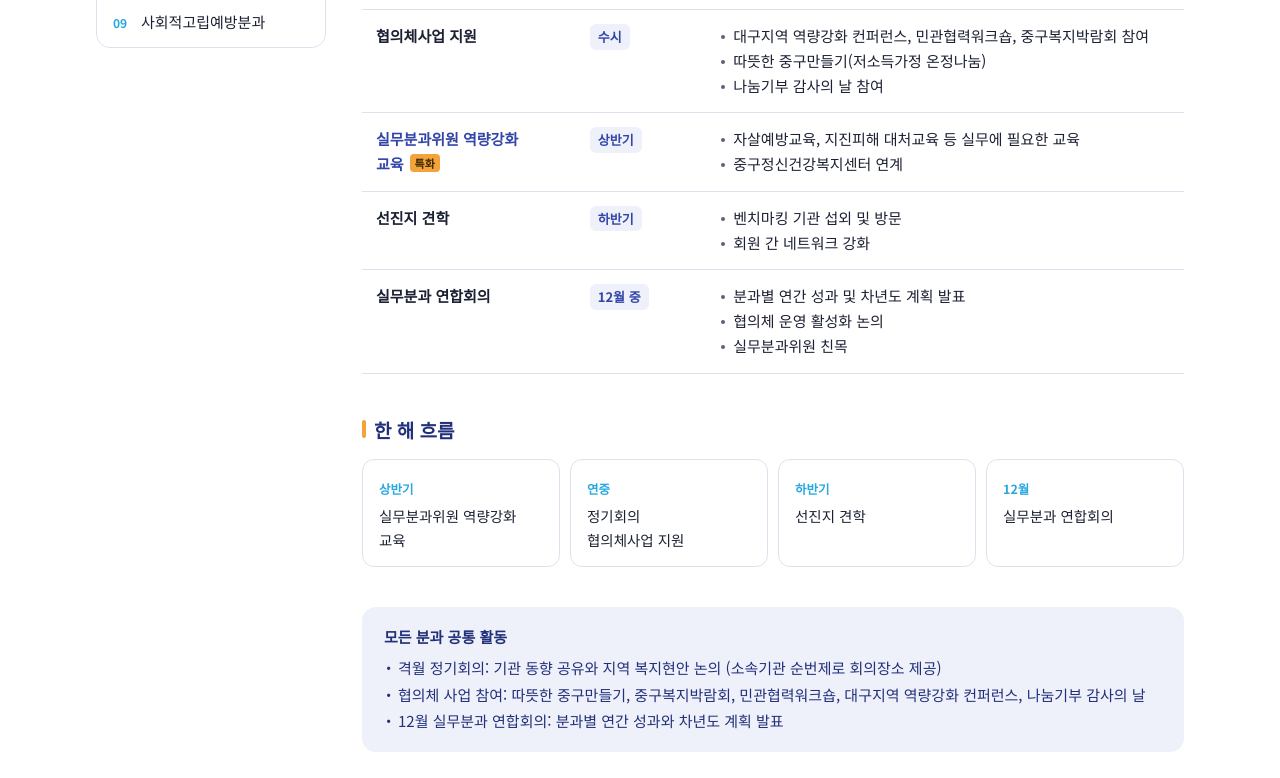
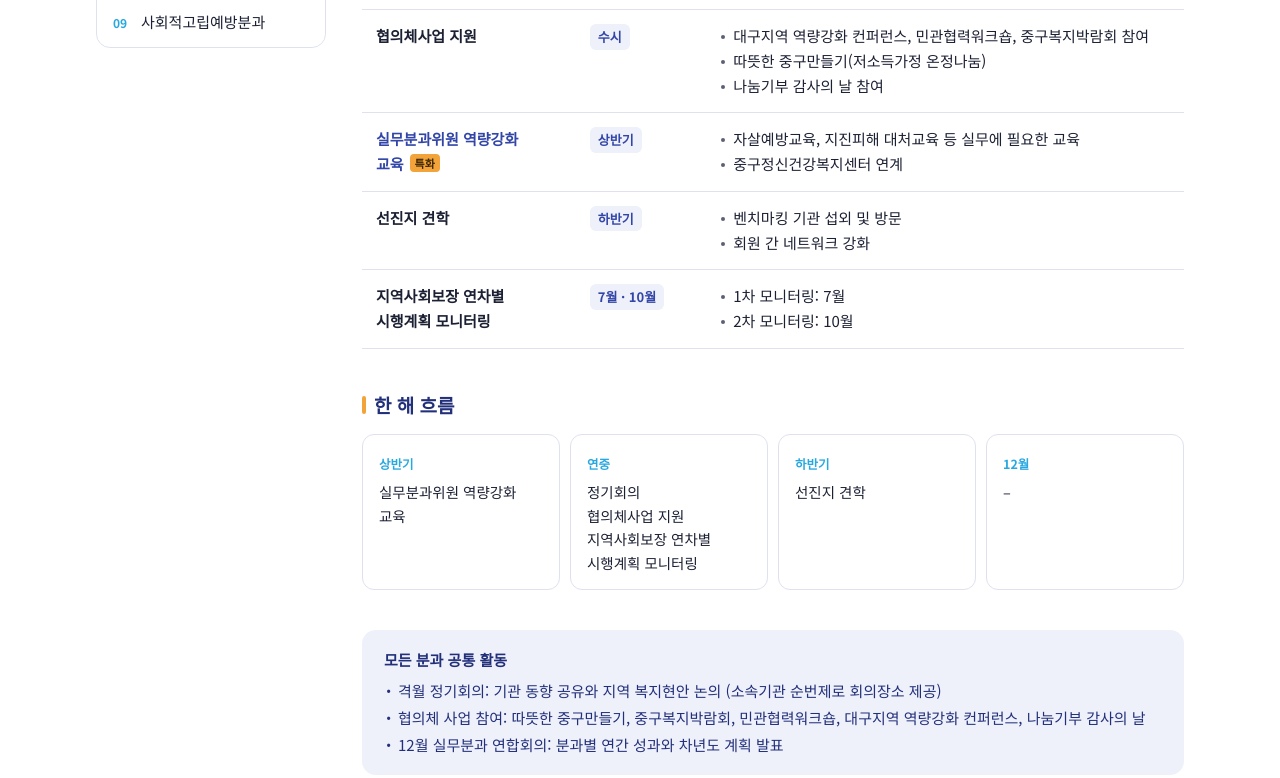
Before and after one commit to jungguswc/homepage, a plain HTML site: page bunkwa.html in a window 1280 px wide. Shown: the part 745-1523 px from the top of the page. Drawn offline with Linux system fonts and the light colour scheme.

Commit message:
Add files via upload

```diff
--- a/bunkwa.html
+++ b/bunkwa.html
@@ -172,7 +172,7 @@ footer b{color:#fff}
 // 출처: 2026년 중구지역사회보장협의체 구성 및 기능 안내자료
 const COMMON = "협의체사업 지원";
 const SUPPORT = { name: COMMON, when: "수시", items: ["대구지역 역량강화 컨퍼런스, 민관협력워크숍, 중구복지박람회 참여", "따뜻한 중구만들기(저소득가정 온정나눔)", "나눔기부 감사의 날 참여"] };
-const UNION = { name: "실무분과 연합회의", when: "12월 중", items: ["분과별 연간 성과 및 차년도 계획 발표", "협의체 운영 활성화 논의", "실무분과위원 친목"] };
+const MONITOR = { name: "지역사회보장 연차별 시행계획 모니터링", when: "7월 · 10월", items: ["1차 모니터링: 7월", "2차 모니터링: 10월"] };
 
 const DATA = [
   { id: "plan", name: "복지기획분과", slogan: "협의체 운영의 중심, 분과 간 협력을 기획합니다",
@@ -183,35 +183,36 @@ const DATA = [
       SUPPORT,
       { name: "실무분과위원 역량강화 교육", when: "상반기", spec: true, items: ["자살예방교육, 지진피해 대처교육 등 실무에 필요한 교육", "중구정신건강복지센터 연계"] },
       { name: "선진지 견학", when: "하반기", items: ["벤치마킹 기관 섭외 및 방문", "회원 간 네트워크 강화"] },
-      UNION ] },
+      MONITOR ] },
   { id: "village", name: "복지마을분과", slogan: "12개 동 협의체와 함께 마을복지를 키웁니다",
     desc: "동 협의체 위원장 네트워크로 구성되어, 동 협의체 위원 교육·컨설팅과 연말 성과보고회를 맡습니다.",
-    meeting: "격월 둘째 주 수요일", count: "연 6~8회",
+    meeting: "격월 둘째 주 수요일", count: "연 5~6회",
     biz: [
       { name: "정기회의", when: "격월 1회", items: ["동 협의체 위원장 네트워크 형성"] },
       SUPPORT,
       { name: "실무분과위원 역량강화 교육", when: "상반기", items: ["동 협의체 위원 역량강화를 위한 교육", "교육주제 선정 논의"] },
       { name: "동 지역사회보장협의체 컨설팅", when: "상반기", spec: true, items: ["동 협의체 위원 욕구조사", "운영에 관한 자체평가"] },
-      { name: "동 지역사회보장협의체 성과보고회", when: "12월 중", spec: true, items: ["12개 동 협의체 성과 보고", "협의체 위원 인정·보상(포상)", "우수사례 발표"] } ] },
+      { name: "동 지역사회보장협의체 성과보고회", when: "12월 중", spec: true, items: ["12개 동 협의체 성과 보고", "협의체 위원 인정·보상(포상)", "우수사례 발표"] },
+      MONITOR ] },
   { id: "job", name: "일자리분과", slogan: "일하며 자립하는 삶을 지원합니다",
     desc: "주거·자활·일자리·고용 분야 기관이 함께 정보를 나누고, 관련 기관 견학으로 네트워크를 넓힙니다.",
-    meeting: "격월 둘째 주 수요일경", count: "연 6회",
+    meeting: "격월 둘째 주 수요일경", count: "연 5~6회",
     biz: [
       { name: "정기회의", when: "격월 1회", items: ["소속기관 순번제로 회의장소 제공", "기관동향 공유"] },
       SUPPORT,
       { name: "실무분과위원 역량강화 교육", when: "하반기", spec: true, items: ["주제: 주거 & 자활 & 일자리"] },
       { name: "선진지 견학", when: "연 1회", items: ["주거·자활·일자리·고용 관련 기관 섭외 및 방문", "회원 간 네트워크 강화"] },
-      UNION ] },
+      MONITOR ] },
   { id: "senior", name: "노인분과", slogan: "어르신의 안녕을 마을이 함께 살핍니다",
     desc: "취약 경로당을 선정해 분과 기관이 서비스를 지원하고, 동 협의체와 함께 매일문안 어르신에게 지역 자원을 연결합니다.",
-    meeting: "격월", count: "연 6회 내외",
+    meeting: "격월", count: "연 5~6회",
     biz: [
       { name: "정기회의", when: "격월 1회", items: ["경로당 활성화사업 대상 선정", "월별 서비스 지원현황 확인"] },
       { name: "경로당 활성화 지원사업", when: "주 1회~월 1회", spec: true, items: ["지원이 더 필요한 경로당 1곳 선정", "분과위원 소속기관에서 서비스 지원"] },
       { name: "좋은돌봄 ‘마음과 마을을 잇다’", when: "월 1회", spec: true, items: ["동 협의체 위원과 협업", "매일문안제 어르신 대상 지역복지자원 공유"] },
       SUPPORT,
       { name: "분과 선진지 견학", when: "연 1회", items: ["노인복지 사업 선진지 견학 및 벤치마킹"] },
-      UNION ] },
+      MONITOR ] },
   { id: "disability", name: "장애인분과", slogan: "장애에 대한 인식을 바꾸고 함께 어울립니다",
     desc: "중구 지역 장애인 실태를 조사하는 연구사업과, 장애인 생산품을 알리는 어울림장터를 운영합니다.",
     meeting: "격월 셋째 주 수요일경", count: "연 5~6회",
@@ -220,7 +221,7 @@ const DATA = [
       { name: "장애인분과 연구사업", when: "연 1회", spec: true, items: ["중구 지역 발달장애인 실태조사", "관내 사회복지시설 이용 장애인 현황조사"] },
       SUPPORT,
       { name: "장애인식개선 어울림장터", when: "연 1회", spec: true, items: ["장애인식개선 캠페인", "장애인 생산품 판매 및 홍보"] },
-      UNION ] },
+      MONITOR ] },
   { id: "family", name: "여성가족분과", slogan: "건강한 가족, 든든한 지역을 만듭니다",
     desc: "가족상담·가족치료 역량강화 교육과 여성가족 분야 선진지 견학으로 위원 간 협력을 다집니다.",
     meeting: "격월 넷째 주 화요일경", count: "연 5~6회",
@@ -229,7 +230,7 @@ const DATA = [
       SUPPORT,
       { name: "실무분과위원 역량강화 교육", when: "상반기", spec: true, items: ["주제: 가족상담 및 가족치료"] },
       { name: "선진지 견학", when: "하반기", items: ["여성가족 분야 벤치마킹 기관 섭외 및 방문", "회원 간 네트워크 강화"] },
-      UNION ] },
+      MONITOR ] },
   { id: "child", name: "아동청소년분과", slogan: "아이들이 안전하게 자라는 중구를 만듭니다",
     desc: "아동학대 예방과 아동심리 교육, 아동청소년 분야 기관 벤치마킹을 함께합니다.",
     meeting: "격월 넷째 주 화요일경", count: "연 5~6회",
@@ -238,24 +239,24 @@ const DATA = [
       SUPPORT,
       { name: "실무분과위원 역량강화 교육", when: "상반기", spec: true, items: ["주제: 아동학대 예방교육 및 아동심리 교육"] },
       { name: "선진지 견학", when: "하반기", items: ["아동청소년 분야 벤치마킹 기관 섭외 및 방문", "회원 간 네트워크 강화"] },
-      UNION ] },
+      MONITOR ] },
   { id: "suicide", name: "자살예방분과", slogan: "생명을 지키는 지역 안전망을 만듭니다",
     desc: "자살예방 교육과 홍보, 관련 기관 견학으로 생명존중 안전망을 위한 기관 간 협력을 강화합니다.",
-    meeting: "격월 넷째 주 목요일경", count: "연 6회",
+    meeting: "격월 넷째 주 목요일경", count: "연 5~6회",
     biz: [
       { name: "정기회의", when: "격월 1회", items: ["위원 소속기관 순번제로 회의장소 제공", "기관동향 공유 및 복지현안 논의"] },
       SUPPORT,
       { name: "실무분과위원 역량강화 교육", when: "하반기", spec: true, items: ["주제: 자살예방교육 및 홍보"] },
       { name: "선진지 견학", when: "연 1회", items: ["협의체 활동 관련 기관 방문 벤치마킹", "회원 간 네트워크 강화"] },
-      UNION ] },
+      MONITOR ] },
   { id: "isolation", name: "사회적고립예방분과", slogan: "혼자가 아닌, 연결된 이웃을 만듭니다",
     desc: "사회적 고립 예방 역량을 키우고, 고립·고독사 위험 이웃을 발굴하기 위해 기관 간 협력합니다.",
-    meeting: "격월 둘째 주 수요일경", count: "연 6회",
+    meeting: "격월 둘째 주 수요일경", count: "연 5~6회",
     biz: [
       { name: "정기회의", when: "격월 1회", items: ["소속기관 순번제로 회의장소 제공", "기관동향 공유"] },
       SUPPORT,
       { name: "실무분과위원 역량강화 교육", when: "하반기", spec: true, items: ["주제: 사회적 고립 예방 역량강화 교육"] },
-      UNION ] }
+      MONITOR ] }
 ];
 
 // 시기 → 연간 흐름 칸
```
